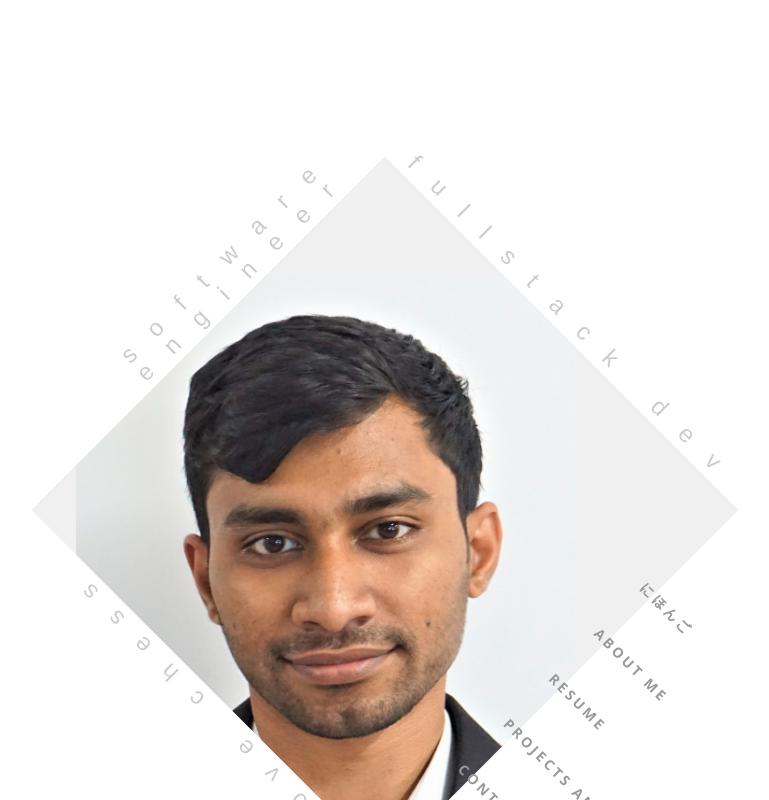
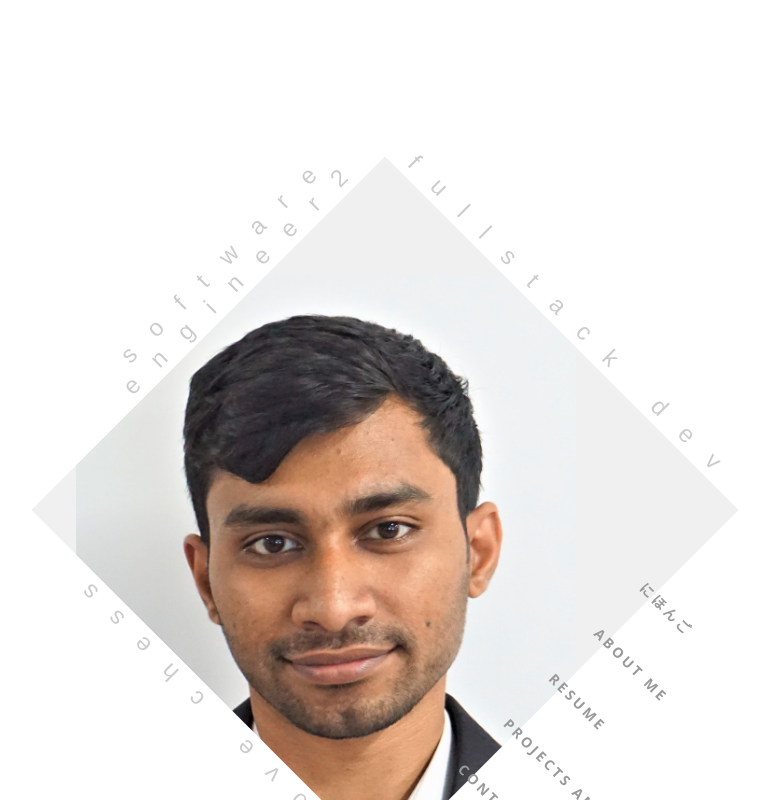
Before and after one commit to groot003/groot003.github.io, a plain HTML site: page index.html in a window 1280 px wide. Shown: the top 800 px of the page, without its empty margins (255-1024 px from the left). Drawn offline with nearby package versions, Linux system fonts and the light colour scheme; files whose address does not match are found by name; a web font is replaced by a local one.

Commit message:
Update index.html

```diff
--- a/index.html
+++ b/index.html
@@ -67,7 +67,7 @@
 
 						<!--title1-->
 						<span class='t1' >
-							Software Engineer
+							Software Engineer2
 						</span>
 						<!--/title1-->
 
```
